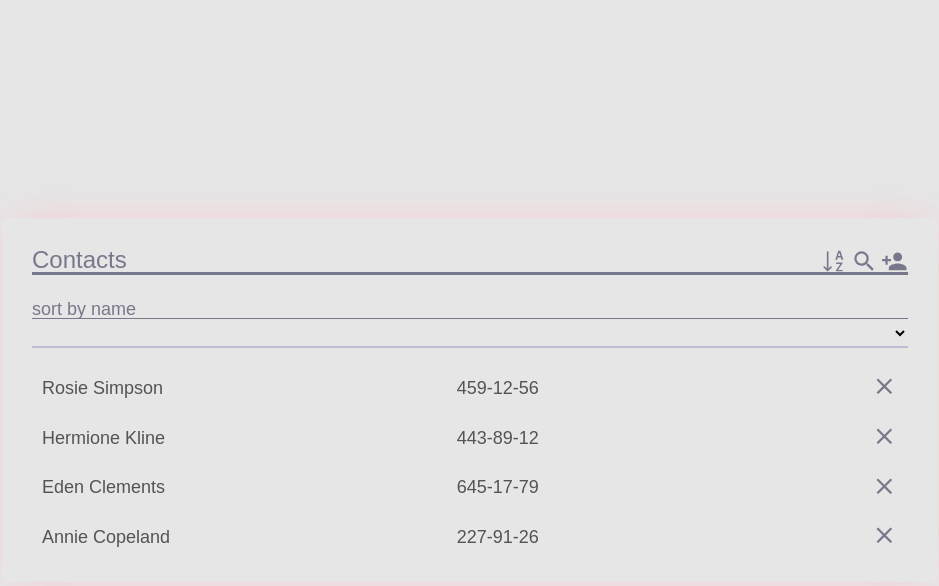
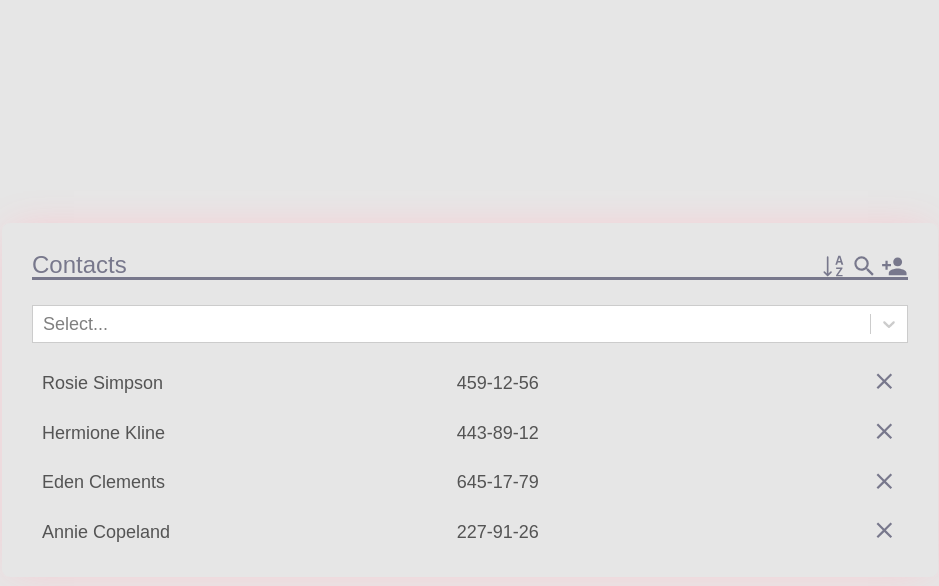
Before and after one commit to Iryna-Artymuk/goit-react-hw-06-phonebook, a React (Create React App) app: page / in a window 1280 px wide. Both pictures are taken after a click on the button 1004 px from the left and 294 px from the top of the page. Shown: the top 586 px of the page, without its empty margins (170-1109 px from the left). Built offline with nearby package versions, Linux system fonts and the light colour scheme.

Commit message:
add react select

```diff
--- a/package.json
+++ b/package.json
@@ -18,6 +18,7 @@
     "react-icons": "^4.8.0",
     "react-redux": "^8.0.5",
     "react-scripts": "5.0.1",
+    "react-select": "^5.7.2",
     "redux-persist": "^6.0.0",
     "web-vitals": "^2.1.3",
     "yup": "^1.0.2"
--- a/src/components/ContactsList/ContactsList.jsx
+++ b/src/components/ContactsList/ContactsList.jsx
@@ -8,7 +8,7 @@ export const ContactsList = data => {
   // console.log(data);
   const contactsList = useSelector(getStoreContacts);
   const filter = useSelector(getStoreFilter);
-  console.log(filter);
+  // console.log(filter);
 
   const filteredContacts = contactsList.filter(contact =>
     contact.name.toLowerCase().includes(filter)
--- a/src/components/Sort/Sort.jsx
+++ b/src/components/Sort/Sort.jsx
@@ -1,3 +1,5 @@
+import Select from 'react-select';
+import { useState, useEffect } from 'react';
 import { useDispatch } from 'react-redux';
 
 import { sortAtoZ } from '../../redux/contactsListSlice';
@@ -5,32 +7,70 @@ import { sortZtoA } from '../../redux/contactsListSlice';
 
 import css from './Sort.module.css';
 import clsx from 'clsx';
+// export function Sort({ activeSort }) {
+//   const dispatch = useDispatch();
+//   const handelSelect = event => {
+//     console.log(event.target.value === 'AtoZ');
+//     event.target.value === 'AtoZ' ? dispatch(sortAtoZ()) : dispatch(sortZtoA());
+//   };
+
+//   return (
+//     <div
+//       className={clsx(css.sortWrapper, {
+//         [css.activeSort]: activeSort,
+//       })}
+//     >
+//       <label htmlFor="sortByName" className={css.sortLabel}>
+//         sort by name{' '}
+//       </label>
+//       <select
+//         className={css.sort}
+//         name="sortByName"
+//         onChange={handelSelect}
+//         id="sortByName"
+//       >
+//         <option></option>
+//         <option value="AtoZ">A to Z</option>
+//         <option value="ZtoA">Z to A</option>
+//       </select>
+//     </div>
+//   );
+// }
+const options = [
+  { value: 'AtoZ', label: 'AtoZ' },
+  { value: 'ZtoA', label: 'ZtoA' },
+];
+
 export function Sort({ activeSort }) {
+  const [selectedOption, setSelectedOption] = useState(null);
+
   const dispatch = useDispatch();
-  const handelSelect = event => {
-    console.log(event.target.value === 'AtoZ');
-    event.target.value === 'AtoZ' ? dispatch(sortAtoZ()) : dispatch(sortZtoA());
-  };
-
+  console.log(selectedOption);
+  useEffect(() => {
+    selectedOption?.value === 'AtoZ'
+      ? dispatch(sortAtoZ())
+      : dispatch(sortZtoA());
+  }, [selectedOption, dispatch]);
   return (
     <div
       className={clsx(css.sortWrapper, {
         [css.activeSort]: activeSort,
       })}
     >
-      <label htmlFor="sortByName" className={css.sortLabel}>
-        sort by name{' '}
-      </label>
-      <select
-        className={css.sort}
-        name="sortByName"
-        onChange={handelSelect}
-        id="sortByName"
-      >
-        <option></option>
-        <option value="AtoZ">A to Z</option>
-        <option value="ZtoA">Z to A</option>
-      </select>
+      <Select
+        defaultValue={selectedOption}
+        onChange={setSelectedOption}
+        options={options}
+        theme={theme => ({
+          ...theme,
+          borderRadius: 0,
+          colors: {
+            ...theme.colors,
+            primary25: 'pink',
+            primary: '#78788c',
+          },
+        })}
+      />
     </div>
   );
 }
--- a/src/redux/selectors.js
+++ b/src/redux/selectors.js
@@ -4,7 +4,7 @@ export const getStoreContacts = state => {
 };
 
 export const getStoreFilter = state => {
-  console.log(state.filter.searchValue);
+  // console.log(state.filter.searchValue);
   return state.filter.searchValue;
 };
 
```
Also changed, not shown: 1 other file (tests, documents, lock files or other folders).
